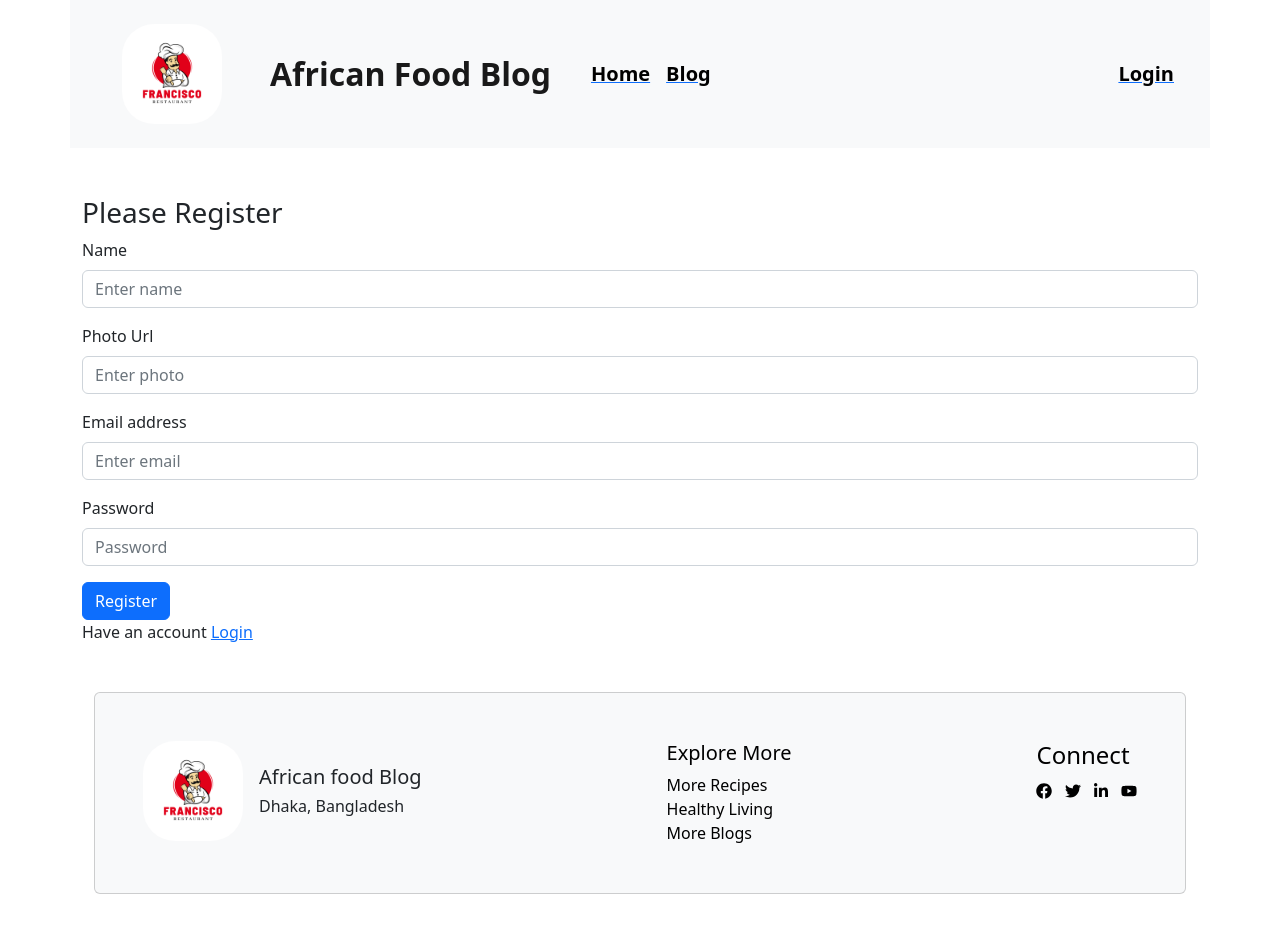
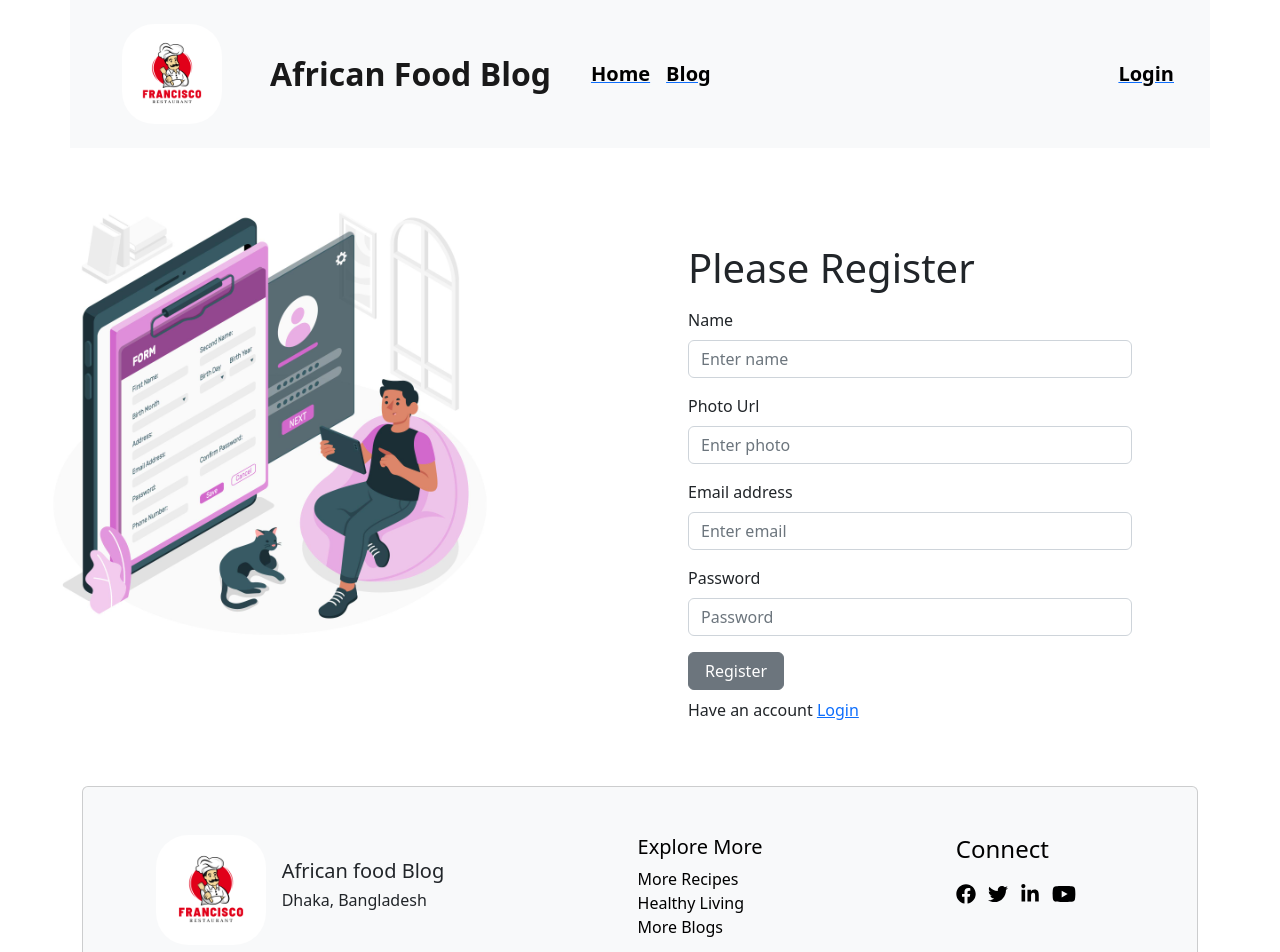
Before and after one commit to zabaidulbd/african-food-client-side, a React (Vite) app: page /register in a window 1280 px wide. Shown: the top 952 px of the page. Before the commit the page ends 894 px from the top, so only its background shows below. Built offline with nearby package versions, Linux system fonts and the light colour scheme; no server answers.

Commit message:
fournish login and registration

```diff
--- a/src/pages/shared/Footer/Footer.jsx
+++ b/src/pages/shared/Footer/Footer.jsx
@@ -7,11 +7,11 @@ const Footer = () => {
     return (
         <div className='mt-5 container'>
             <Card bg="light" variant="light">
-                <div className='d-flex justify-content-between'>
-                    <div className='mt-5 ms-5'>
+                <div className='d-flex justify-content-around'>
+                    <div className='mt-5'>
                         <div className='d-flex'>
                             <div>
-                                <img className='rounded-5' style={{ width: '100px', height: '100px' }} src={logoFooter} alt="" />
+                                <img className='rounded-5' style={{ width: '110px', height: '110px' }} src={logoFooter} alt="" />
                             </div>
                             <div className='mt-4 ms-3'>
                                 <h5>African food Blog</h5>
@@ -30,8 +30,8 @@ const Footer = () => {
                         </Card.Body>
                     </div>
                     <div className='mt-5 text-black me-5'>
-                        <h4 className='mb-2'>Connect</h4>
-                        <p> <span><FaFacebook /></span> <span className='mx-2'><FaTwitter></FaTwitter></span> <span><FaLinkedinIn></FaLinkedinIn></span> <span><FaYoutube className='ms-2'></FaYoutube></span> </p>
+                        <h4 className='mb-3'>Connect</h4>
+                        <p> <span><FaFacebook className='fs-5' /></span> <span className='mx-2'><FaTwitter className='fs-5'></FaTwitter></span> <span><FaLinkedinIn className='fs-5'></FaLinkedinIn></span> <span><FaYoutube className='ms-2 fs-4'></FaYoutube></span> </p>
                     </div>
                 </div>
             </Card>
--- a/src/pages/shared/LogIn/LogIn.jsx
+++ b/src/pages/shared/LogIn/LogIn.jsx
@@ -70,7 +70,7 @@ const LogIn = () => {
                 </div>
                 <div className='w-50 mt-5 ms-5'>
                     <Form className='w-75' onSubmit={handleLogin}>
-                        <h3 className='mb-3'>Please Login</h3>
+                        <h1 className='mb-3'>Please Login</h1>
                         <Form.Group className="mb-3" controlId="formBasicEmail">
                             <Form.Label>Email address</Form.Label>
                             <Form.Control type="email" name='email' placeholder="Enter email" required />
@@ -80,8 +80,10 @@ const LogIn = () => {
                             <Form.Label>Password</Form.Label>
                             <Form.Control type="password" name='password' placeholder="Password" required />
                         </Form.Group>
-                        <div className='mb-2'><span><Button onClick={handleGoogleSignIn} variant="info"><FaGoogle></FaGoogle> Login with Google </Button></span> <span><Button onClick={handleGitHubSignIn} variant="info"><FaGithub></FaGithub>Login with GitHub</Button></span></div>
-                        <Button variant="primary" type="submit">Login</Button>
+                        <Button className='mb-1' variant="secondary" size="lg" type="submit">Login</Button>
+                        <div className='border border-secondary my-2'></div>
+                        <div className='mb-2 ms-3'>OR</div>
+                        <div className='mb-2'><span><Button onClick={handleGoogleSignIn} variant="outline-secondary" className='me-2 text-black'><FaGoogle className='me-2'></FaGoogle>Google Login </Button></span> <span><Button onClick={handleGitHubSignIn} variant="outline-secondary" className='text-black'><FaGithub className='me-2'></FaGithub>GitHub Login</Button></span></div>
                         <p>Do not have an account <Link to={'/register'}>Register</Link></p>
                     </Form>
                     <p className='text-danger'>{signInError}</p>
--- a/src/pages/shared/Register/Register.jsx
+++ b/src/pages/shared/Register/Register.jsx
@@ -5,6 +5,7 @@ import Footer from '../Footer/Footer';
 import { Link, useNavigate } from "react-router-dom";
 import { useLocation } from 'react-router';
 import { AuthContext } from '../../../providers/AuthProvider';
+import registrationImg from '../../../assets/registration/registration.jpg'
 
 const Register = () => {
     const [registerError, setRegisterError] = useState('');
@@ -35,9 +36,13 @@ const Register = () => {
     return (
         <>
             <Header></Header>
-            <Container>
-                <h3>Please Register</h3>
-                <Form onSubmit={handleRegister}>
+            <div className='d-flex'>
+                <div className='w-50 ms-5'>
+                    <img className='w-75' src={registrationImg} alt="" />
+                </div>
+                <div className='w-50 mt-5 ms-5'>
+                    <Form className='w-75' onSubmit={handleRegister}>
+                        <h1 className='mb-3'>Please Register</h1>
                         <Form.Group className="mb-3" controlId="formBasicEmail">
                             <Form.Label>Name</Form.Label>
                             <Form.Control type="text" name='name' placeholder="Enter name" required />
@@ -55,12 +60,13 @@ const Register = () => {
                             <Form.Label>Password</Form.Label>
                             <Form.Control type="password" name='password' placeholder="Password" required />
                         </Form.Group>
-                    <Button variant="primary" type="submit">Register</Button>
-                    <p>Have an account <Link to={'/login'}>Login</Link></p>
+                        <Button variant="secondary px-3" type="submit">Register</Button>
+                        <p className='mt-2'>Have an account <Link to={'/login'}>Login</Link></p>
                     </Form>
                     <p className='text-danger'>{registerError}</p>
+                </div>
+            </div>
             <Footer></Footer>
-            </Container>
         </>
     );
 };
```
Also changed, not shown: src/assets/contact/contact.jpg, src/assets/registration/registration.jpg (added). Lines whose indentation alone changed are shown as unchanged.
